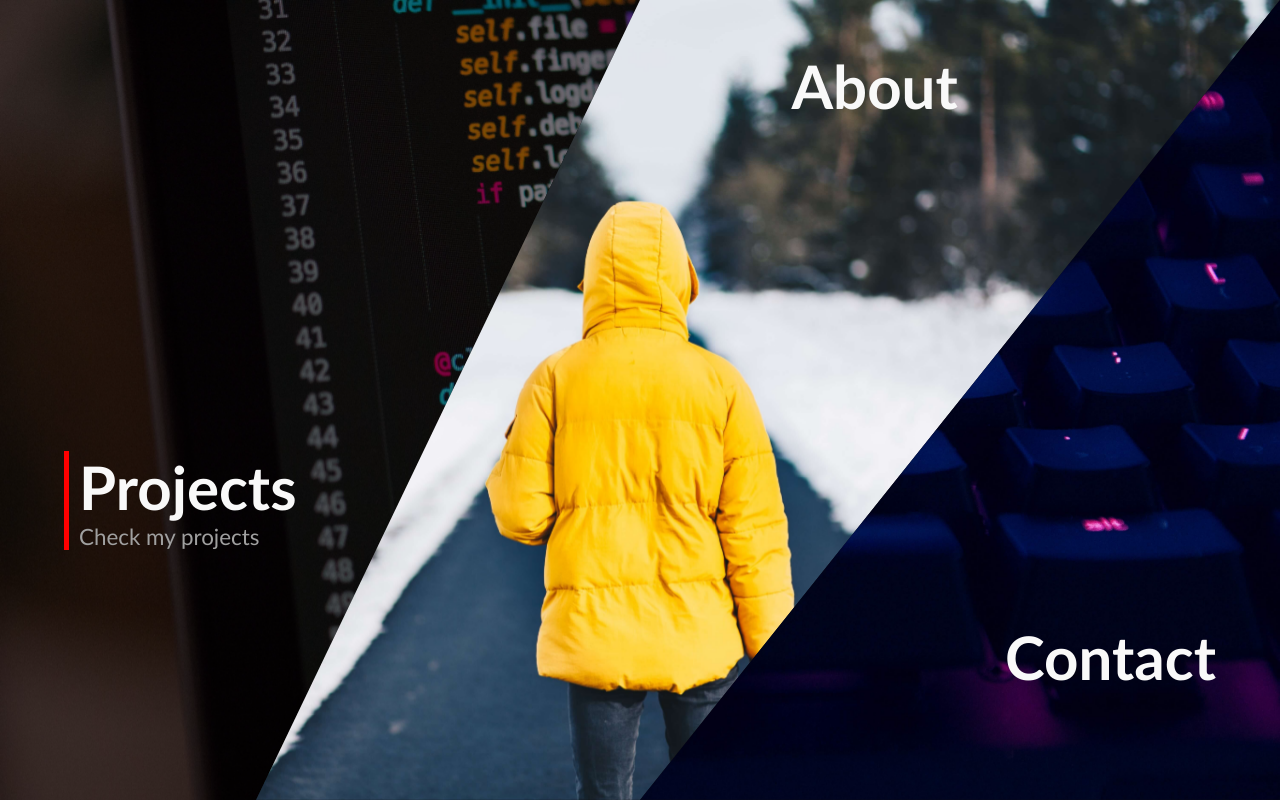
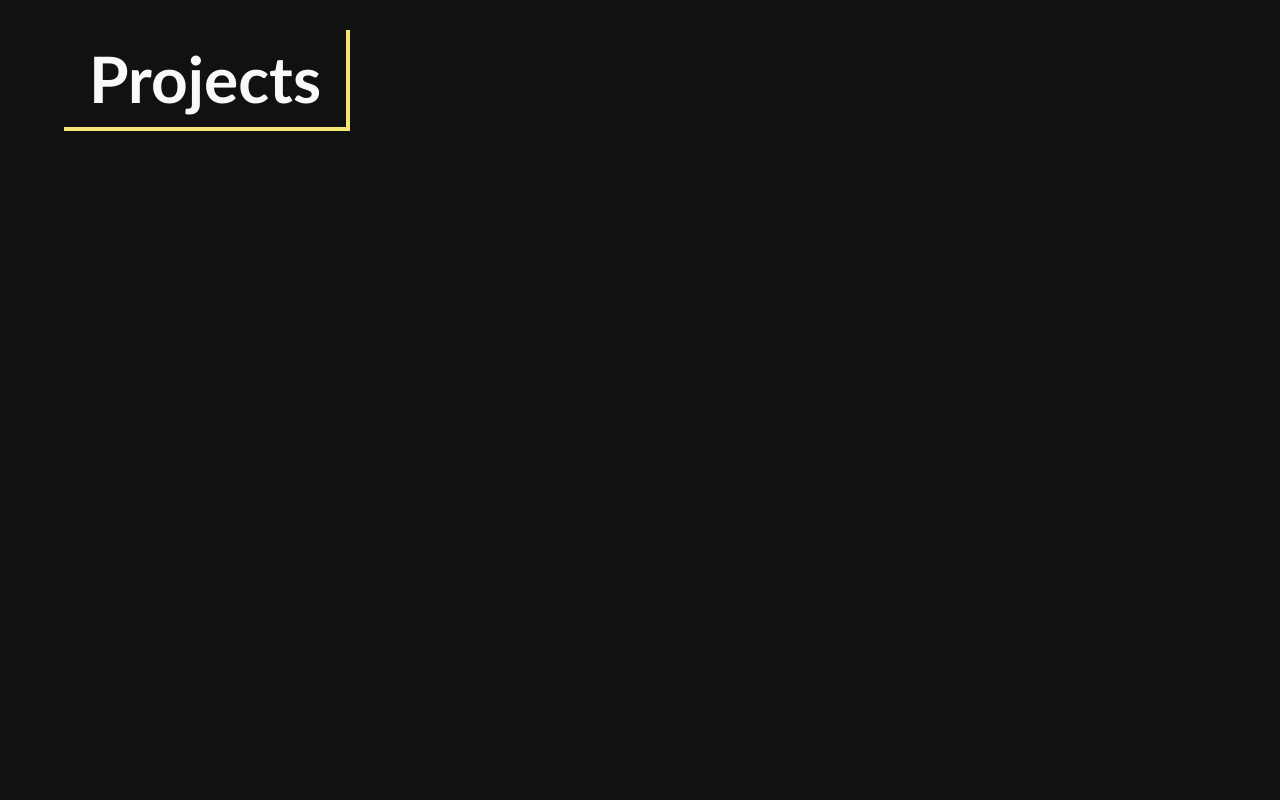
Before and after one commit to YordinsonPolar/porfolio2, a Svelte app: page / in a window 1280 px wide. Built offline with nearby package versions, Linux system fonts and the light colour scheme.

Commit message:
refact: adding size title variables to css

```diff
--- a/public/global.css
+++ b/public/global.css
@@ -6,9 +6,11 @@
 }
 
 :root {
+	--title-size: 4rem;
 	--transition-time: 400ms;
 	--transition-delay: calc(var(--transition-time) / 2);
 	--line-delay: calc(var(--transition-time) * 1.4);
+	--line-volumen: 4px;
 	--primary: #f5e574;
 }
 
--- a/src/components/about/AboutMe.svelte
+++ b/src/components/about/AboutMe.svelte
@@ -69,7 +69,7 @@
 		position: relative;
 		top: -48px;
 		left: 0;
-		font-size: 2rem;
+		font-size: var(--title-size);
 		opacity: 0;
 		border-bottom: 1px solid var(--primary);
 		animation: vanish var(--transition-time) ease-in-out forwards;
--- a/src/components/projects/Projects.svelte
+++ b/src/components/projects/Projects.svelte
@@ -0,0 +1,38 @@
+<script>
+
+</script>
+
+<section class="projects">
+	<div class="projects-wrapper">
+		<div class="header">
+			<h1 class="title">Projects</h1>
+		</div>
+	</div>
+</section>
+
+<style>
+	.projects {
+		position: relative;
+		font-size: var(--title-size);
+		position: relative;
+		width: 100%;
+		min-height: 100vh;
+		display: grid;
+		align-items: center;
+	}
+
+
+	.projects .projects-wrapper {
+		margin: 0 auto;
+		width: 90%;
+		height: 90vh;
+	}
+
+	.projects .header .title {
+		display: inline;
+		padding: 10px 25px;
+		font-size: var(--title-size);
+		border-bottom: var(--line-volumen) solid var(--primary);
+		border-right: var(--line-volumen) solid var(--primary);
+	}
+</style>
--- a/src/routes/Home.svelte
+++ b/src/routes/Home.svelte
@@ -1,4 +1,5 @@
 <script>
+	import Projects from '../components/projects/Projects.svelte';
 	import About from '../components/about/About.svelte';
 	import BackToTheSection from '../components/BackToTheSection.svelte';
 
@@ -9,7 +10,8 @@
 </script>
 
 <div class="container" class:active={active !== ""}>
-	<BackToTheSection bind:active bind:loading />
+	<Projects />
+	<!-- <BackToTheSection bind:active bind:loading />
 	<section class="section">
 		<div
 			on:click|self={() => setActive("projects")}
@@ -54,7 +56,7 @@
 				<p>Say me hola!</p>
 			</div>
 		</div>
-	</section>
+	</section> -->
 </div>
 
 <style>
```
